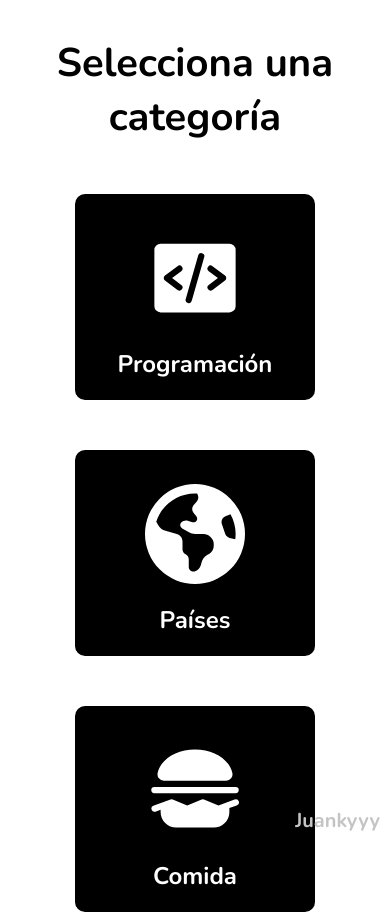
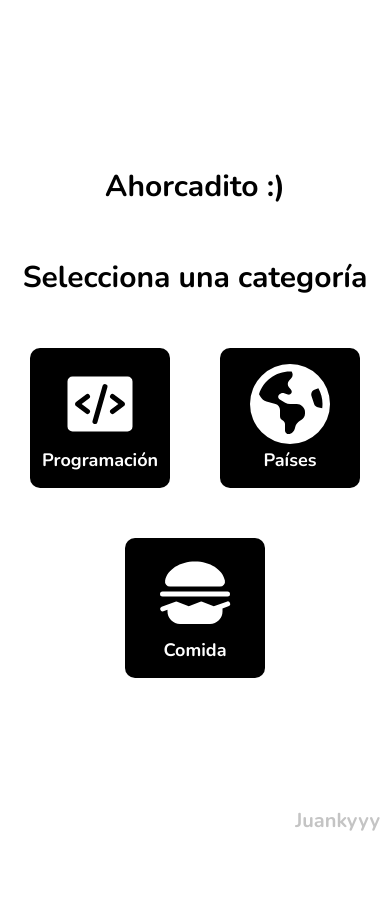
Before and after one commit to Juankyyy/Ahorcadito, a plain HTML site: page index.html in a window 390 px wide. After the commit the page ends 844 px from the top, so only its background shows below. Drawn offline with nearby package versions, Linux system fonts and the light colour scheme.

Commit message:
Responsive

```diff
--- a/styles.css
+++ b/styles.css
@@ -115,3 +115,24 @@ p, label {
 .footer:hover {
     color: #000;
 }
+
+@media (max-width: 530px) {
+    .content h1 {
+        font-size: 30px;
+    }
+
+    .select-card {
+        width: 100px;
+        height: 100px;
+        font-size: 12px;
+    }
+
+    .select-card-img svg {
+        width: 80px;
+        height: auto;
+    }
+
+    .secret p {
+        font-size: 40px;
+    }
+}
```
